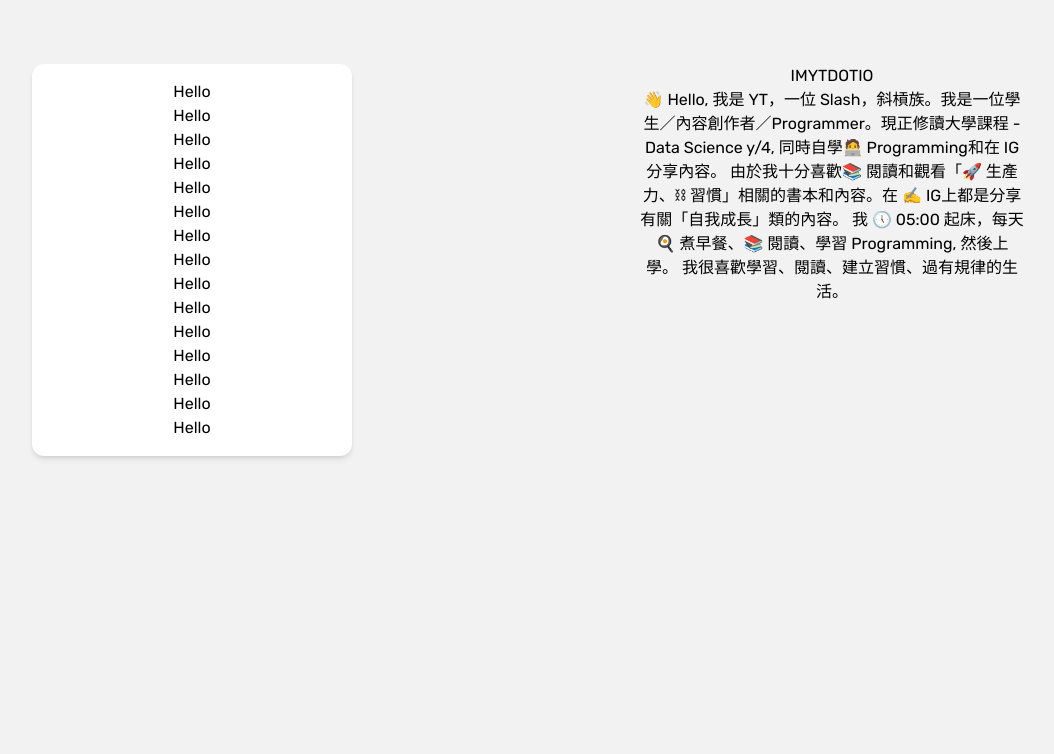
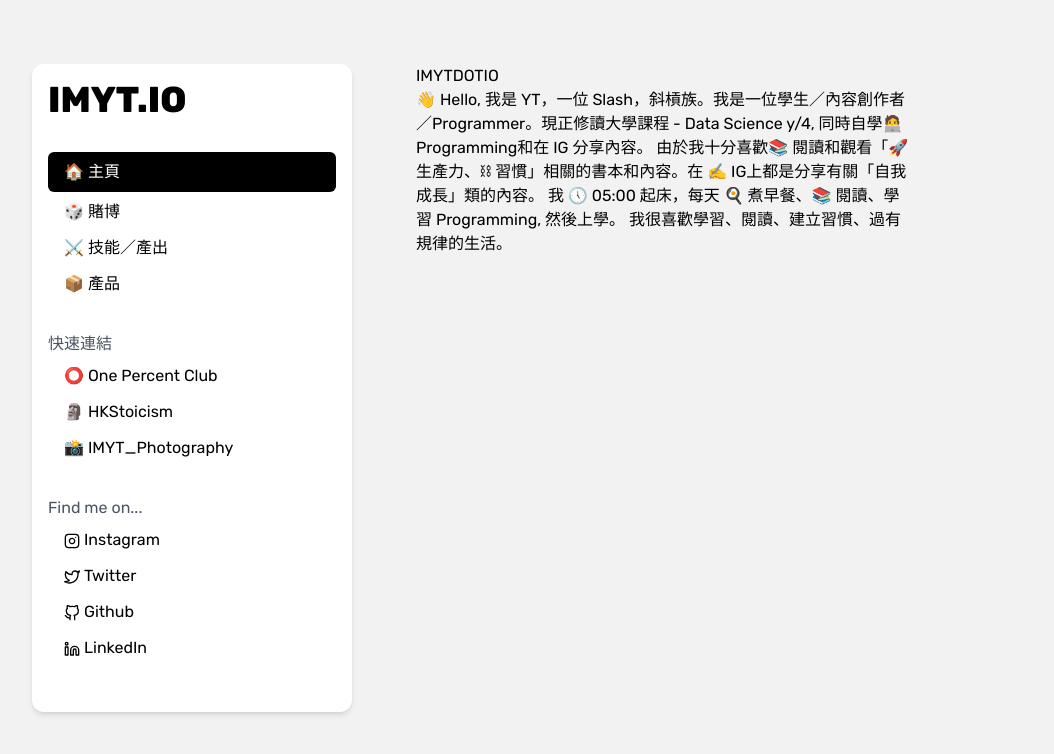
Before and after one commit to imytdotio/imytdotio, a React (Create React App) app: page / in a window 1280 px wide. Shown: the top 754 px of the page, without its empty margins (32-1086 px from the left). Built offline with nearby package versions, Linux system fonts and the light colour scheme.

Commit message:
nav done

```diff
--- a/package.json
+++ b/package.json
@@ -8,6 +8,7 @@
     "@testing-library/user-event": "^13.5.0",
     "react": "^18.2.0",
     "react-dom": "^18.2.0",
+    "react-icons": "^4.6.0",
     "react-router-dom": "^5.3.4",
     "react-scripts": "5.0.1",
     "web-vitals": "^2.1.4"
--- a/src/App.js
+++ b/src/App.js
@@ -8,11 +8,10 @@
 function App() {
   return (
     <div className="App my-16 flex">
-      <div className="collapse md:visible">
-        <Nav />
-      </div>
-
       <BrowserRouter className="">
+        <div className="collapse lg:visible">
+          <Nav />
+        </div>
         <Switch>
           <Route path="/" exact>
             <Home />
--- a/src/Components/Nav.js
+++ b/src/Components/Nav.js
@@ -1,30 +1,94 @@
 import React from "react";
-
+import { NavLink } from "react-router-dom";
+import { FiGithub, FiInstagram, FiLinkedin, FiTwitter } from "react-icons/fi";
 /**
  * @author
  * @function Nav
  **/
 
 export const Nav = (props) => {
+  const nav =
+    "text-black px-4 py-1 my-1 block rounded-md hover:bg-gray-400 duration-100";
+  const active =
+    "text-white px-4 py-2 my-1 block rounded-md bg-black hover:bg-black ";
+  const subheading = "text-gray-600 font-medium";
+  const link =
+    "text-black px-4 py-1 my-1 block rounded-md hover:text-blue-600 duration-100";
+  const icon = "inline-block mr-1";
   return (
-    <div className="h-screen mx-16">
-      <div className="bg-white w-80 m-auto p-4 rounded-xl shadow-md">
-        <p>Hello</p>
-        <p>Hello</p>
-        <p>Hello</p>
-        <p>Hello</p>
-        <p>Hello</p>
-        <p>Hello</p>
-        <p>Hello</p>
-        <p>Hello</p>
-        <p>Hello</p>
-        <p>Hello</p>
-        <p>Hello</p>
-        <p>Hello</p>
-        <p>Hello</p>
-        <p>Hello</p>
-        <p>Hello</p>
-      </div>
+    <div className="h-screen mx-16 text-left">
+      <nav className="bg-white w-80 m-auto p-4 rounded-xl shadow-md">
+        <h1 className="text-left text-4xl font-bold mb-8">IMYT.IO</h1>
+
+        <div className="mb-8">
+          <NavLink to="/" exact className={nav} activeClassName={active}>
+            🏠 主頁
+          </NavLink>
+          <NavLink to="/bets" exact className={nav} activeClassName={active}>
+            🎲 賭博
+          </NavLink>
+          <NavLink to="/outputs" exact className={nav} activeClassName={active}>
+            ⚔️ 技能／產出
+          </NavLink>
+          <NavLink
+            to="/products"
+            exact
+            className={nav}
+            activeClassName={active}
+          >
+            📦 產品
+          </NavLink>
+        </div>
+
+        <div className="mb-8">
+          <h2 className={subheading}>快速連結</h2>
+          <a href="https://onepercentclub.org" className={link} target="_blank">
+            ⭕️ One Percent Club
+          </a>
+          <a href="https://hkstoicism.com" className={link} target="_blank">
+            🗿 HKStoicism
+          </a>
+          <a
+            href="https://instagram.com/imyt_photography"
+            className={link}
+            target="_blank"
+          >
+            📸 IMYT_Photography
+          </a>
+        </div>
+
+        <div className="mb-8">
+          <h2 className={subheading}>Find me on...</h2>
+          <a
+            href="https://instagram.com/imyt.io"
+            className={link}
+            target="_blank"
+          >
+            <FiInstagram className={icon} />
+            Instagram
+          </a>
+          <a
+            href="https://twitter.com/imyt_io"
+            className={link}
+            target="_blank"
+          >
+            <FiTwitter className={icon} />
+            Twitter
+          </a>
+          <a
+            href="https://github.com/imytdotio"
+            className={link}
+            target="_blank"
+          >
+            <FiGithub className={icon} />
+            Github
+          </a>
+          <a href="https://linkedin.com/" className={link} target="_blank">
+            <FiLinkedin className={icon} />
+            LinkedIn
+          </a>
+        </div>
+      </nav>
     </div>
   );
 };
--- a/src/Pages/Home.js
+++ b/src/Pages/Home.js
@@ -7,10 +7,9 @@
 
 export const Home = (props) => {
   return (
-    <div className="w-full">
-      {" "}
+    <div className="w-full text-left">
       <h1>IMYTDOTIO</h1>
-      <p className="w-96 m-auto">
+      <p className="w-4/5 lg:w-3/5">
         👋 Hello, 我是 YT，一位
         Slash，斜槓族。我是一位學生／內容創作者／Programmer。現正修讀大學課程 -
         Data Science y/4, 同時自學🧑‍💻 Programming和在 IG 分享內容。
```
Also changed, not shown: 1 other file (tests, documents, lock files or other folders).
